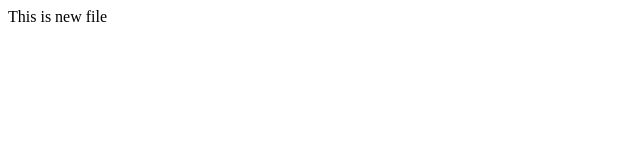
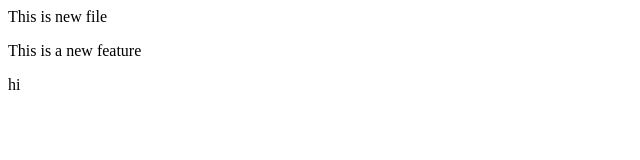
Before and after one commit to pournimagaonkar12/localRepo, a plain HTML site: page index.html in a window 1280 px wide. Shown: the whole page, without its empty margins (0-640 px from the left). Drawn offline with Linux system fonts and the light colour scheme.

Commit message:
Add new feature

```diff
--- a/index.html
+++ b/index.html
@@ -1 +1,3 @@
 <p>This is new file</p>
+<p>This is a new feature</p>
+<p>hi</p>
```
